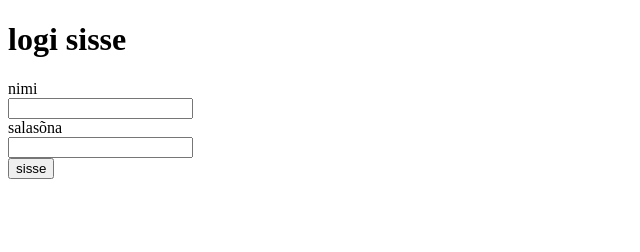
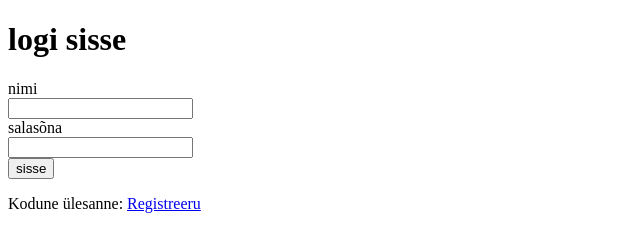
Before and after one commit to sangandres/Veebiarendus, a plain HTML site: page loeng02/index.html in a window 1280 px wide. Shown: the whole page, without its empty margins (0-640 px from the left). Drawn offline with Linux system fonts and the light colour scheme.

Commit message:
Update index.html

```diff
--- a/loeng02/index.html
+++ b/loeng02/index.html
@@ -19,6 +19,10 @@
         </div>
 
         <input type="submit" value="sisse">
+
     </form>
+    <p>
+        Kodune ülesanne: <a href=harjutus2/registreeru.html>Registreeru</a>
+    </p>
 </body>
 </html>
```
